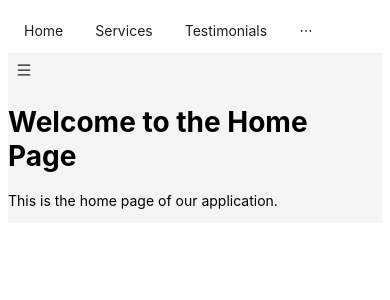
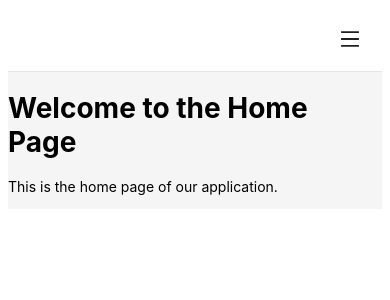
Before and after one commit to NaranjoSolutions/orthspine-web-react, a React (Vite) app: page / in a window 390 px wide. Shown: the top 300 px of the page. Built offline with nearby package versions, Linux system fonts and the light colour scheme.

Commit message:
fix: navbar style

```diff
--- a/src/shared/components/navbar/Navbar.module.scss
+++ b/src/shared/components/navbar/Navbar.module.scss
@@ -5,8 +5,10 @@
   padding: 0 16px;
   background-color: #fff;
   border-bottom: 1px solid #e6e6e6;
+  position: relative;
+  min-height: 64px; // Ensure navbar has minimum height
 
-  &-desktop {
+  &Desktop {
     display: flex;
 
     @media (max-width: 768px) {
@@ -14,22 +16,29 @@
     }
   }
 
-  &-mobile {
+  &Mobile {
     display: none;
-    position: relative;
 
     @media (max-width: 768px) {
-      display: block;
-    }
-
-    .hamburger-menu {
-      position: absolute;
-      top: 16px; /* Adjust as necessary */
-      right: 16px; /* Adjust as necessary */
-      font-size: 20px;
-      border: none;
-      background: none;
-      cursor: pointer;
+      display: flex;
+      justify-content: flex-end;
+      align-items: center;
+      width: 100%;
+      height: 100%;
     }
   }
 }
+
+.hamburgerMenu {
+  font-size: 20px;
+  border: none;
+  background: none;
+  cursor: pointer;
+  display: flex;
+  align-items: center;
+  justify-content: center;
+
+  &:hover {
+    background-color: rgba(0, 0, 0, 0.04);
+  }
+}
--- a/src/shared/components/navbar/Navbar.tsx
+++ b/src/shared/components/navbar/Navbar.tsx
@@ -2,7 +2,7 @@ import { useState } from 'react';
 import { Menu, Drawer, Button } from 'antd';
 import { MenuOutlined } from '@ant-design/icons';
 import { Link } from 'react-router-dom';
-import './Navbar.module.scss';
+import styles from './Navbar.module.scss';
 
 const menuItems = [
   { key: 'home', label: <Link to="/">Home</Link> },
@@ -20,19 +20,19 @@ export function Navbar() {
   };
 
   return (
-    <header className="navbar">
+    <header className={styles.navbar}>
       {/* Desktop Menu */}
-      <nav className="navbar-desktop">
+      <nav className={styles.navbarDesktop}>
         <Menu mode="horizontal" items={menuItems} />
       </nav>
 
       {/* Mobile Menu */}
-      <nav className="navbar-mobile">
+      <nav className={styles.navbarMobile}>
         <Button
           type="text"
           icon={<MenuOutlined />}
           onClick={toggleDrawer}
-          className="hamburger-menu"
+          className={styles.hamburgerMenu}
           aria-label="Open menu"
         />
         {isDrawerVisible && (
```
